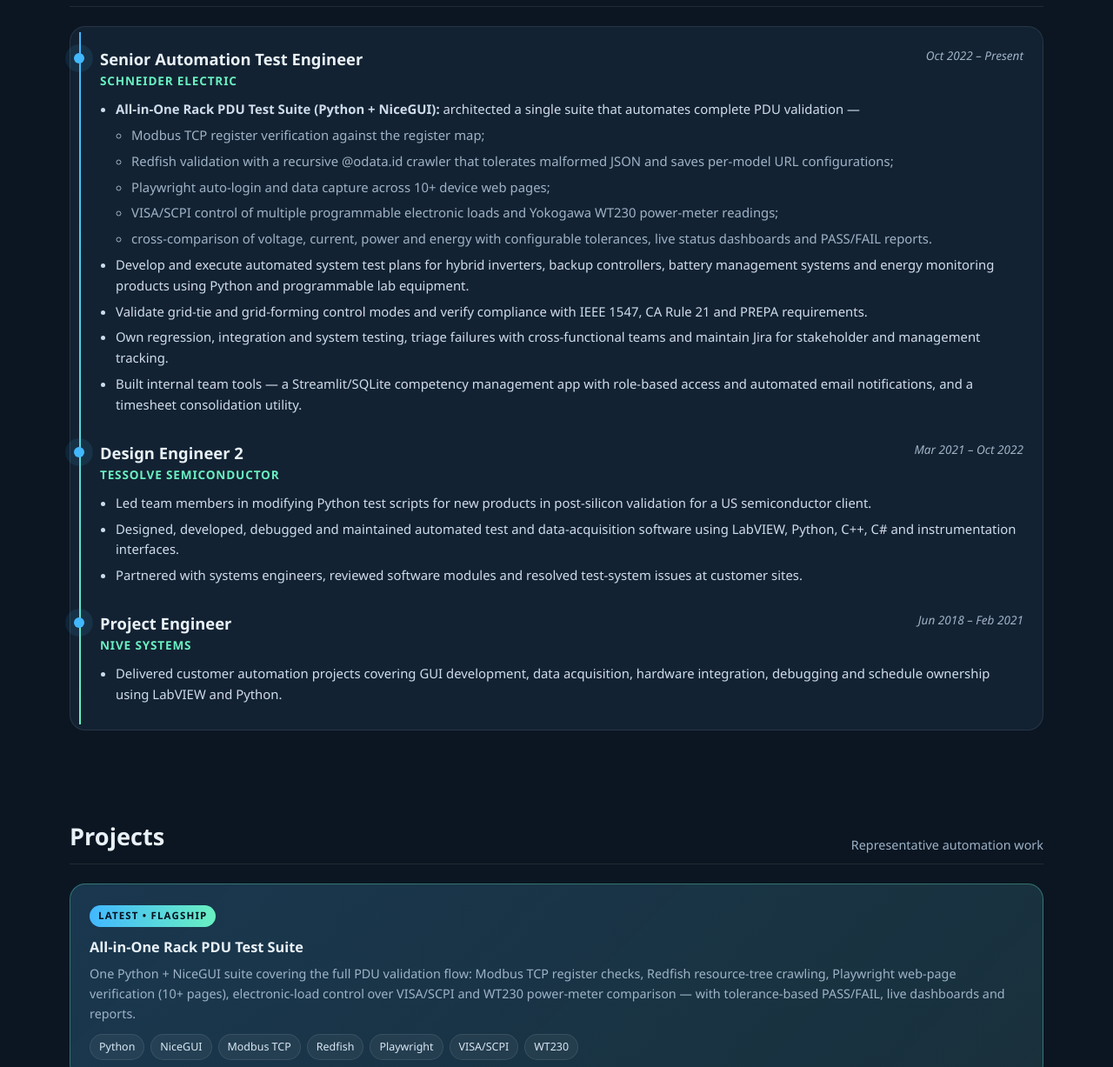
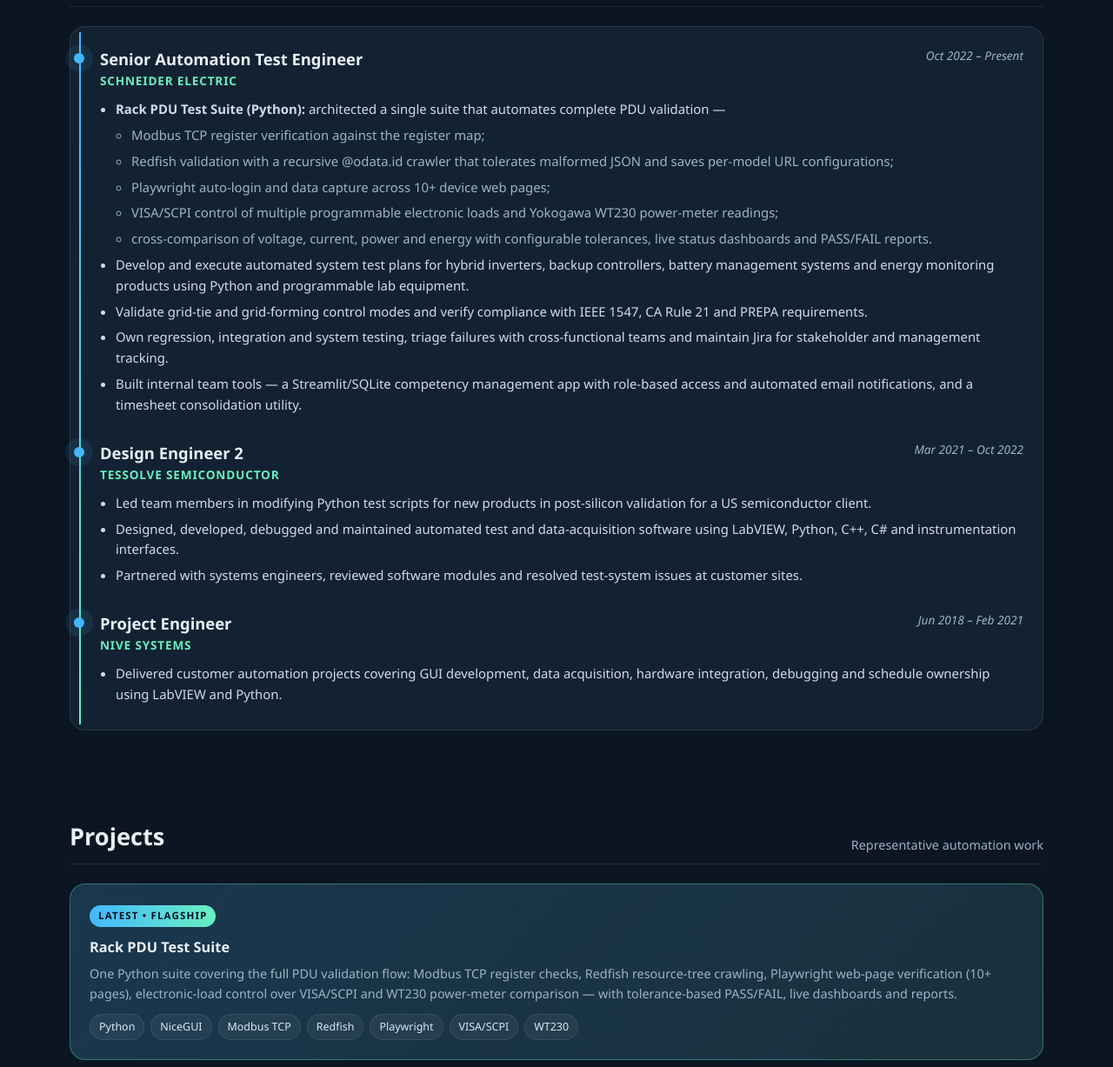
Before and after one commit to parthiban-se/Parthiban-Resume, a plain HTML site: page index.html in a window 1280 px wide. Shown: the part 1977-3204 px from the top of the page at 87% size. Drawn offline with Linux system fonts and the light colour scheme.

Commit message:
Update job title and project suite descriptions

```diff
--- a/index.html
+++ b/index.html
@@ -153,7 +153,7 @@
       <div class="hero-in">
         <div class="eyebrow">Python Automation • Validation • Team Leadership</div>
         <h1><span class="gradient">PARTHIBAN SELVARASU</span></h1>
-        <p class="lead">Senior Test Automation Engineer with 8+ years of experience designing, building and owning Python-based automation test suites for power, energy and embedded products. Experienced from test strategy to delivery — framework architecture, Modbus TCP / Redfish / VISA-SCPI integration, automated result comparison and Jira reporting — while guiding team members and coordinating cross-functional teams. Ready to take on a Test Automation Team Lead role.</p>
+        <p class="lead">Senior Test Automation Engineer with 8+ years of experience designing, building and owning Python-based automation test suites for power, energy and embedded products. Experienced from test strategy to delivery — framework architecture, Modbus TCP / Redfish / VISA-SCPI integration, automated result comparison and Jira reporting — while guiding team members and coordinating cross-functional teams. Ready to take on a Test Automation Lead role.</p>
         <div class="contact">
           <span>📍 Chennai, Tamil Nadu</span>
           <a href="tel:+919025955202">☎ +91 90259 55202</a>
@@ -197,7 +197,7 @@
         <article class="card hover"><div class="icon">▦</div><h3>Test UI &amp; Reporting</h3><p>NiceGUI, Streamlit and PyQt dashboards with tolerance-based PASS/FAIL results and reports.</p></article>
         <article class="card hover"><div class="icon">✓</div><h3>Quality Engineering</h3><p>System, integration, regression, functional, HIL/SIL; IEEE 1547, CA Rule 21 and PREPA compliance.</p></article>
         <article class="card hover"><div class="icon">↔</div><h3>Interfaces</h3><p>MODBUS, CAN, TCP/IP, UDP, RS232, RS485, GPIB, USB HID, ECP-e and SMTP.</p></article>
-        <article class="card hover"><div class="icon">∞</div><h3>Tools &amp; DevOps</h3><p>Git, Jira, Azure DevOps YAML, Shell scripting, Power Automate and Wireshark.</p></article>
+        <article class="card hover"><div class="icon">∞</div><h3>Tools &amp; DevOps</h3><p>Git, Jira, Shell scripting, Power Automate and Wireshark.</p></article>
         <article class="card hover"><div class="icon">⌨</div><h3>Also Proficient In</h3><p>LabVIEW, NI TestStand, C#, C++, SQL; Agile / SDLC; Windows and Linux.</p></article>
       </div>
     </section>
@@ -209,7 +209,7 @@
           <div class="job-head"><h3>Senior Automation Test Engineer</h3><span class="date">Oct 2022 – Present</span></div>
           <div class="company">SCHNEIDER ELECTRIC</div>
           <ul>
-            <li><strong>All-in-One Rack PDU Test Suite (Python + NiceGUI):</strong> architected a single suite that automates complete PDU validation —
+            <li><strong>Rack PDU Test Suite (Python):</strong> architected a single suite that automates complete PDU validation —
               <ul>
                 <li>Modbus TCP register verification against the register map;</li>
                 <li>Redfish validation with a recursive @odata.id crawler that tolerates malformed JSON and saves per-model URL configurations;</li>
@@ -248,8 +248,8 @@
       <div class="grid3 stagger">
         <article class="card hover featured">
           <span class="tag">Latest • Flagship</span>
-          <h3>All-in-One Rack PDU Test Suite</h3>
-          <p>One Python + NiceGUI suite covering the full PDU validation flow: Modbus TCP register checks, Redfish resource-tree crawling, Playwright web-page verification (10+ pages), electronic-load control over VISA/SCPI and WT230 power-meter comparison — with tolerance-based PASS/FAIL, live dashboards and reports.</p>
+          <h3>Rack PDU Test Suite</h3>
+          <p>One Python suite covering the full PDU validation flow: Modbus TCP register checks, Redfish resource-tree crawling, Playwright web-page verification (10+ pages), electronic-load control over VISA/SCPI and WT230 power-meter comparison — with tolerance-based PASS/FAIL, live dashboards and reports.</p>
           <div class="chips"><span>Python</span><span>NiceGUI</span><span>Modbus TCP</span><span>Redfish</span><span>Playwright</span><span>VISA/SCPI</span><span>WT230</span></div>
         </article>
         <article class="card hover"><h3>Hybrid Energy Systems Automation</h3><p>Python-based automation for system testing of hybrid inverters, backup controllers, battery systems and energy monitors, including grid-control and regulatory compliance validation.</p></article>
```
